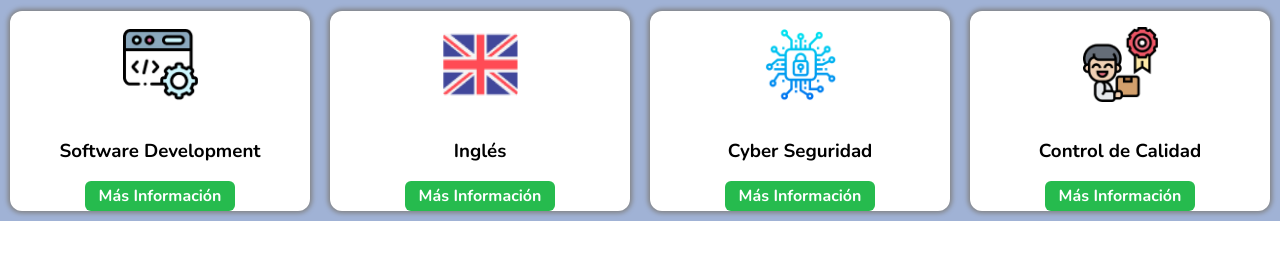
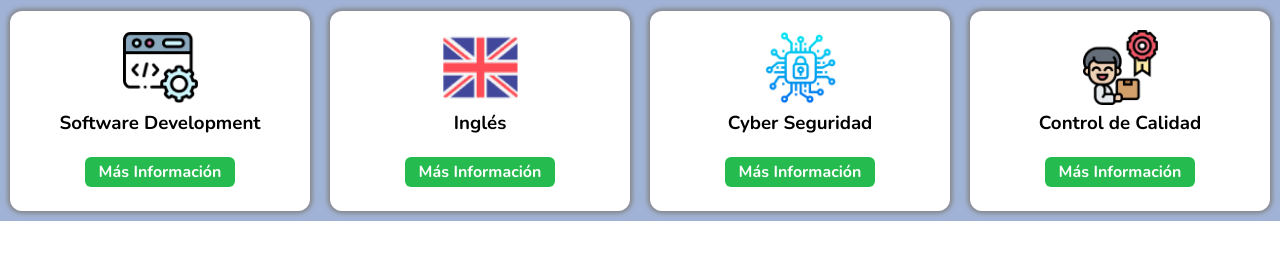
Before and after one commit to Code-Society-Dev/CodeSociety-community, a plain HTML site: page index.html in a window 1280 px wide. Shown: the part 547-800 px from the top of the page. Drawn offline with nearby package versions, Linux system fonts and the light colour scheme; a web font is replaced by a local one.

Commit message:
[Update]- Cards has been updated.

```diff
--- a/css/main.css
+++ b/css/main.css
@@ -235,7 +235,9 @@ body {
     box-shadow: 0 0 5px 2px gray;
     background-color: white;
 }
-
+.card h3 {
+    margin-top: -1.5rem;
+}
 .card-img {
     width: 7.5rem;
     height: 7.5rem;
```
